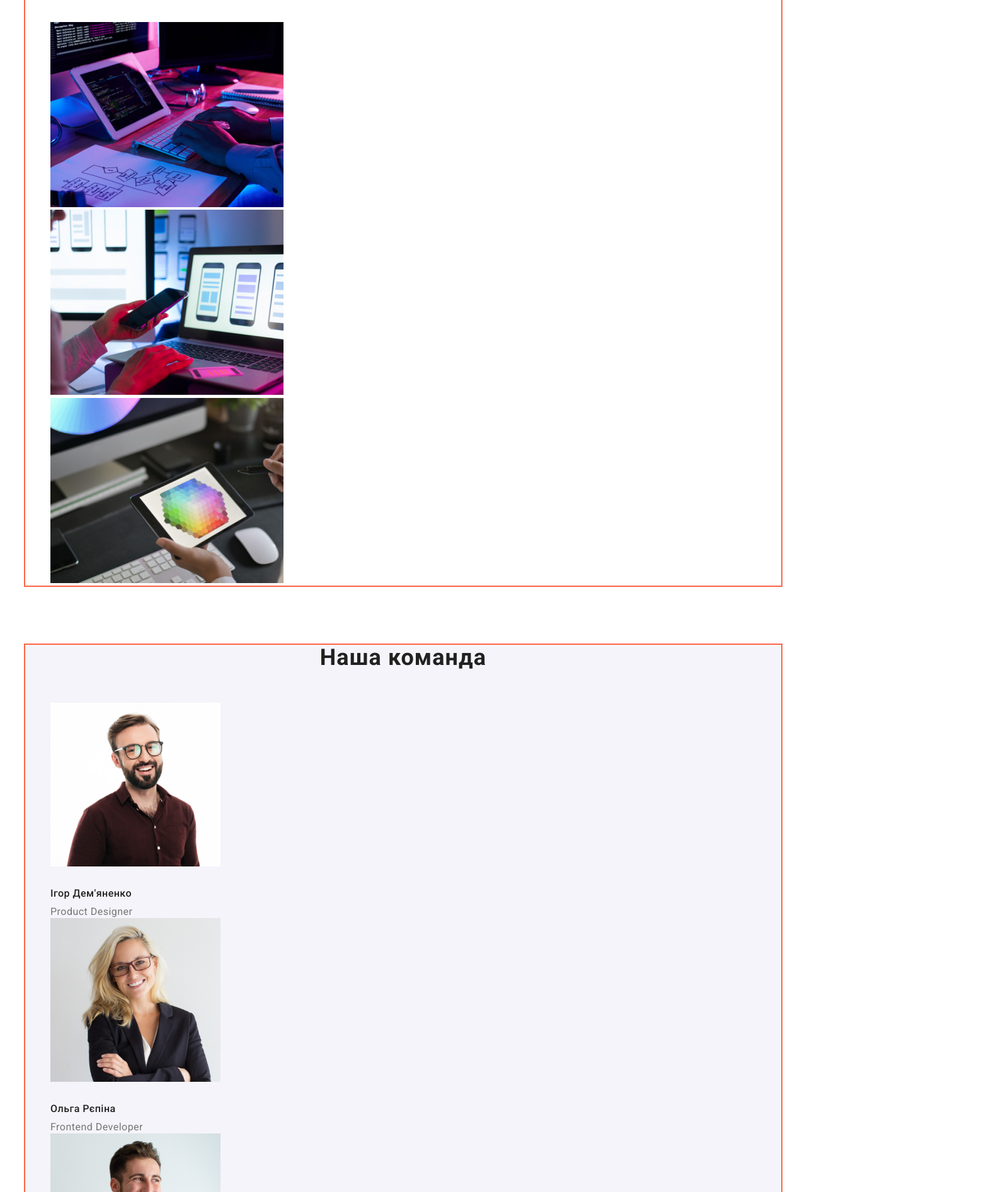
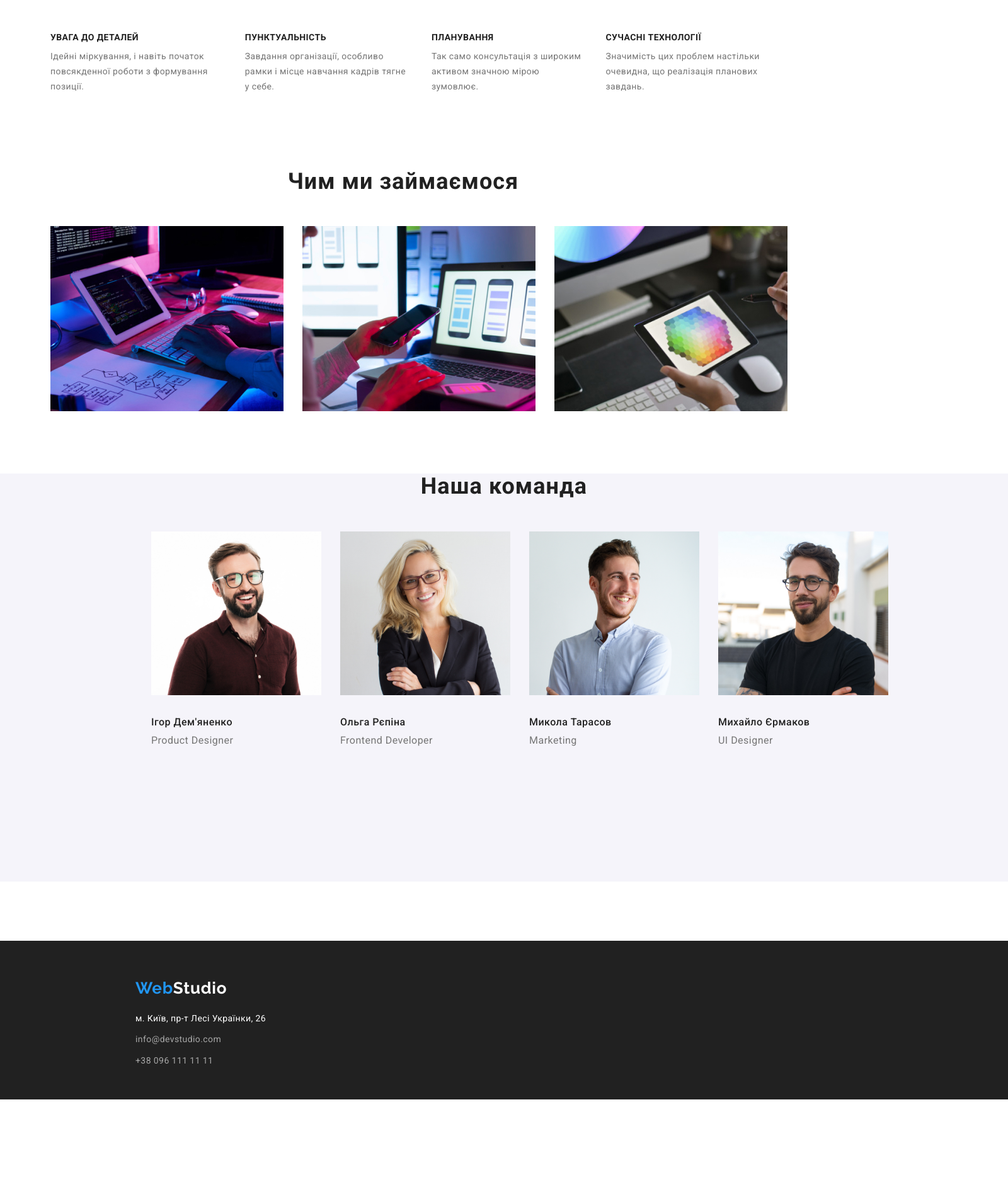
Before and after one commit to SerhiiBurkovskiy/goit-markup-hw-03, a plain HTML site: page index.html in a window 1280 px wide. Shown: the part 722-2615 px from the top of the page at 63% size, 1600 px wide, since content can reach past the window. After the commit the page ends 2468 px from the top, so only its background shows below. Drawn offline with nearby package versions, Linux system fonts and the light colour scheme.

Commit message:
add flex

```diff
--- a/css/styles.css
+++ b/css/styles.css
@@ -16,7 +16,7 @@ ul {
   margin-left: auto;
   margin-right: auto;
   width: 1200px;
-  outline: 2px solid tomato;
+  /* outline: 2px solid tomato; */
 }
 /* Логотип */
 .logo {
@@ -27,6 +27,7 @@ ul {
   letter-spacing: 0.03em;
   color: #000000;
   text-decoration: none;
+  margin-right: 94px;
 }
 .logo-web {
   color: var(--accent-color);
@@ -40,13 +41,19 @@ ul {
   letter-spacing: 0.03em;
   color: var(--accent-color);
   text-decoration: none;
+  padding-top:  60px;
+  margin-bottom: 20px;
+  display: block;
+  padding-left: 215px;
 }
 .logo-footer-studio {
   color: #ffffff;
 }
 /* Навігація сайту */
-.main-nav{
+
+.main-nav {
   display: flex;
+  align-items: center;
 }
 
 .list-heder {
@@ -57,7 +64,7 @@ ul {
   display: flex;
 }
 
-.list-nav-heder .item + .item{
+.list-nav-heder .item + .item {
   margin-left: 50px;
 }
 
@@ -83,9 +90,10 @@ ul {
 /* Контакти шапка */
 .list-header-contacts {
   display: flex;
+  margin-left: auto;
 }
 
-.list-header-contacts .item + .item{
+.list-header-contacts .item + .item {
   margin-left: 50px;
 }
 
@@ -126,6 +134,7 @@ h1 {
   padding: 0;
   margin: auto;
   width: 696px;
+  padding-top: 200px;
 }
 
 .hero {
@@ -133,6 +142,8 @@ h1 {
   padding: auto;
   margin: auto;
   text-align: center;
+  width: 1600px;
+  height: 600px;
 }
 
 .button-hero {
@@ -146,9 +157,18 @@ h1 {
   border-radius: 4px;
   padding: 10px 24px;
   min-width: 200px;
+  margin-top: 30px;
 }
 
 /* Особливості */
+.list-aspects .list + .list {
+  margin-left: 30px;
+}
+
+.list-aspects {
+  display: flex;
+}
+
 .features {
   margin-top: 94px;
   margin-bottom: 118px;
@@ -188,7 +208,21 @@ h1 {
   margin-top: 0;
   margin-bottom: 94px;
 }
+.list-img-work {
+  display: flex;
+}
+.list-img-work .img + .img {
+  margin-left: 30px;
+}
 /* Список працівників */
+
+.list-worker-container{
+  display: flex;
+}
+
+.list-worker-container .list + .list {
+  margin-left: 30px;
+}
 
 .list-worker {
   font-weight: 500;
@@ -216,6 +250,8 @@ h1 {
   background: #f5f4fa;
   margin-top: 0;
   margin-bottom: 94px;
+  width: 1600px;
+  height: 648px;
 }
 
 /* Адрес підвал */
@@ -227,7 +263,12 @@ h1 {
   letter-spacing: 0.03em;
   color: #ffffff;
   margin-top: 0;
-  margin-bottom: 12px;
+  margin-bottom: 0;
+  padding-left: 215px;
+}
+.list-adres {
+  padding-top: 9px;
+
 }
 
 /* Контакти підвал */
@@ -241,6 +282,8 @@ h1 {
 }
 .background {
   background: var(--primarri-text-color);
+  width: 1600px;
+  height: 252px;
 }
 
 /* Портфоліо */
@@ -288,6 +331,21 @@ h1 {
 }
 
 /* Список проектів */
+.list-projects{
+  display: flex;
+  flex-wrap: wrap;
+  justify-content: space-between;
+}
+.list-projects-item {
+  width: 370px;
+  height: 404px;
+  margin-right: 30px;
+}
+
+/* .list-projects-item:nth-child(3n){
+  margin-right: 0;
+} */
+
 
 .photo-projects {
   margin-top: 0;
--- a/index.html
+++ b/index.html
@@ -22,7 +22,9 @@
         <a class="logo" href=""> <span class="logo-web">Web</span>Studio</a>
         <ul class="list-nav-heder list-heder">
           <li class="item"><a class="nav current" href="">Студія</a></li>
-          <li class="item"><a class="nav" href="./portfolio.html">Портфоліо</a></li>
+          <li class="item">
+            <a class="nav" href="./portfolio.html">Портфоліо</a>
+          </li>
           <li class="item"><a class="nav" href="">Контакти</a></li>
         </ul>
 
@@ -54,28 +56,28 @@
       <section class="features container">
         <!-- Невидимий заголовок -->
         <!-- <h2>Особливості</h2> -->
-        <ul>
-          <li>
+        <ul class="list-aspects">
+          <li class="list">
             <h3 class="list-subtitle">УВАГА ДО ДЕТАЛЕЙ</h3>
             <p class="list-text-subtitle">
               Ідейні міркування, і навіть початок повсякденної роботи з
               формування позиції.
             </p>
           </li>
-          <li>
+          <li class="list">
             <h3 class="list-subtitle">ПУНКТУАЛЬНІСТЬ</h3>
             <p class="list-text-subtitle">
               Завдання організації, особливо рамки і місце навчання кадрів тягне
               у себе.
             </p>
           </li>
-          <li>
+          <li class="list">
             <h3 class="list-subtitle">ПЛАНУВАННЯ</h3>
             <p class="list-text-subtitle">
               Так само консультація з широким активом значною мірою зумовлює.
             </p>
           </li>
-          <li>
+          <li class="list">
             <h3 class="list-subtitle">СУЧАСНІ ТЕХНОЛОГІЇ</h3>
             <p class="list-text-subtitle">
               Значимість цих проблем настільки очевидна, що реалізація планових
@@ -87,17 +89,23 @@
       <!-- Чим ми займаємось -->
       <section class="naked-work container">
         <h2 class="title-list">Чим ми займаємося</h2>
-        <ul>
-          <li><img src="./img/box1.jpg" alt="" width="370" height="294" /></li>
-          <li><img src="./img/box2.jpg" alt="" width="370" height="294" /></li>
-          <li><img src="./img/box3.jpg" alt="" width="370" height="294" /></li>
+        <ul class="list-img-work">
+          <li class="img">
+            <img src="./img/box1.jpg" alt="" width="370" height="294" />
+          </li>
+          <li class="img">
+            <img src="./img/box2.jpg" alt="" width="370" height="294" />
+          </li>
+          <li class="img">
+            <img src="./img/box3.jpg" alt="" width="370" height="294" />
+          </li>
         </ul>
       </section>
       <!--Наша команда  -->
       <section class="team container">
         <h2 class="title-list">Наша команда</h2>
-        <ul>
-          <li>
+        <ul class="list-worker-container container">
+          <li class="list">
             <img
               class="photo-worker"
               src="./img/img.jpg"
@@ -108,7 +116,7 @@
             <h3 class="list-worker">Ігор Дем'яненко</h3>
             <p class="List-vacancies">Product Designer</p>
           </li>
-          <li>
+          <li class="list">
             <img
               class="photo-worker"
               src="./img/img(1).jpg"
@@ -119,7 +127,7 @@
             <h3 class="list-worker">Ольга Рєпіна</h3>
             <p class="List-vacancies">Frontend Developer</p>
           </li>
-          <li>
+          <li class="list">
             <img
               class="photo-worker"
               src="./img/img(2).jpg"
@@ -130,7 +138,7 @@
             <h3 class="list-worker">Микола Тарасов</h3>
             <p class="List-vacancies">Marketing</p>
           </li>
-          <li>
+          <li class="list">
             <img
               class="photo-worker"
               src="./img/img(3).jpg"
@@ -145,19 +153,20 @@
       </section>
     </main>
     <!-- Підвал -->
+
     <footer class="background container">
       <a class="logo-footer" href=""
         >Web<span class="logo-footer-studio">Studio</span></a
       >
       <address class="address">
         м. Київ, пр-т Лесі Українки, 26
-        <ul>
-          <li>
+        <ul class="list-heder">
+          <li class="list-adres">
             <a class="contacontacts-footer" href="mailto:info@devstudio.com"
               >info@devstudio.com</a
             >
           </li>
-          <li>
+          <li class="list-adres">
             <a class="contacontacts-footer" href="tel:+380961111111"
               >+38 096 111 11 11</a
             >
```
Also changed, not shown: portfolio.html (+23 -21 lines).
